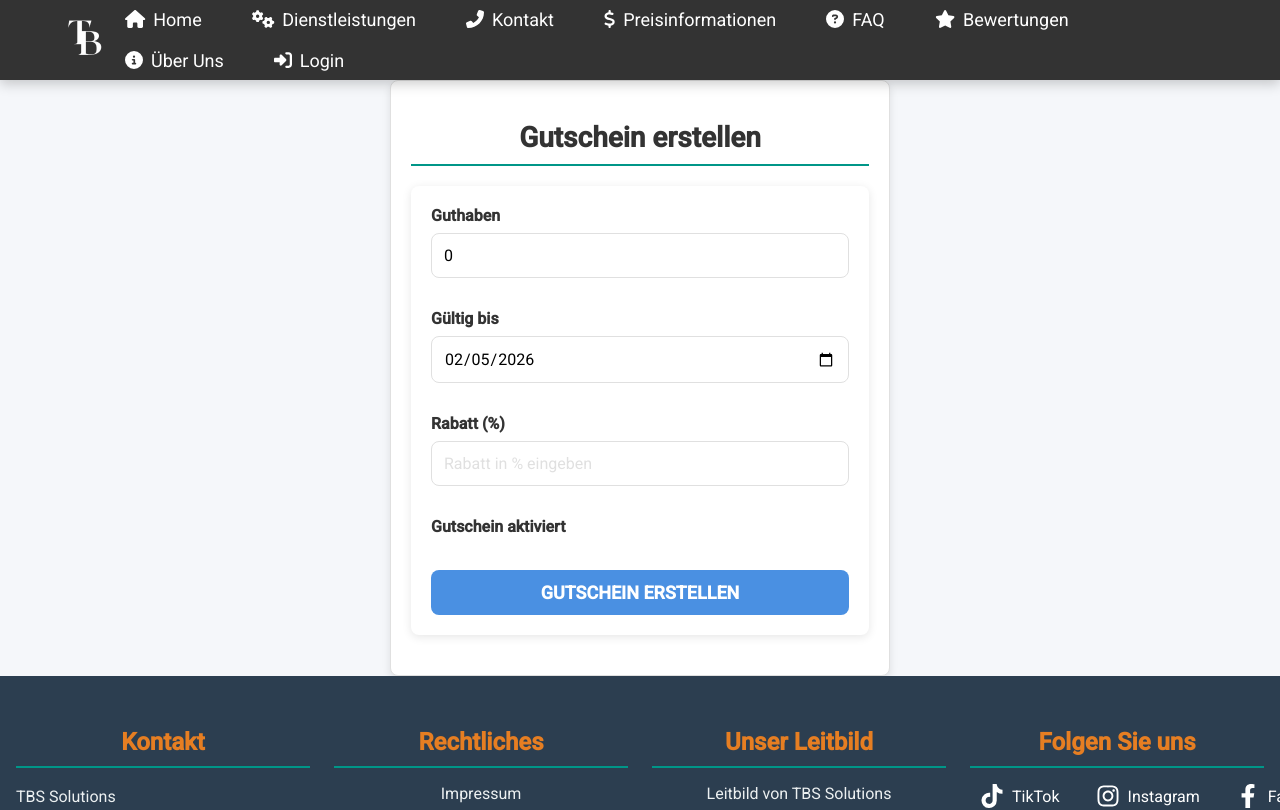
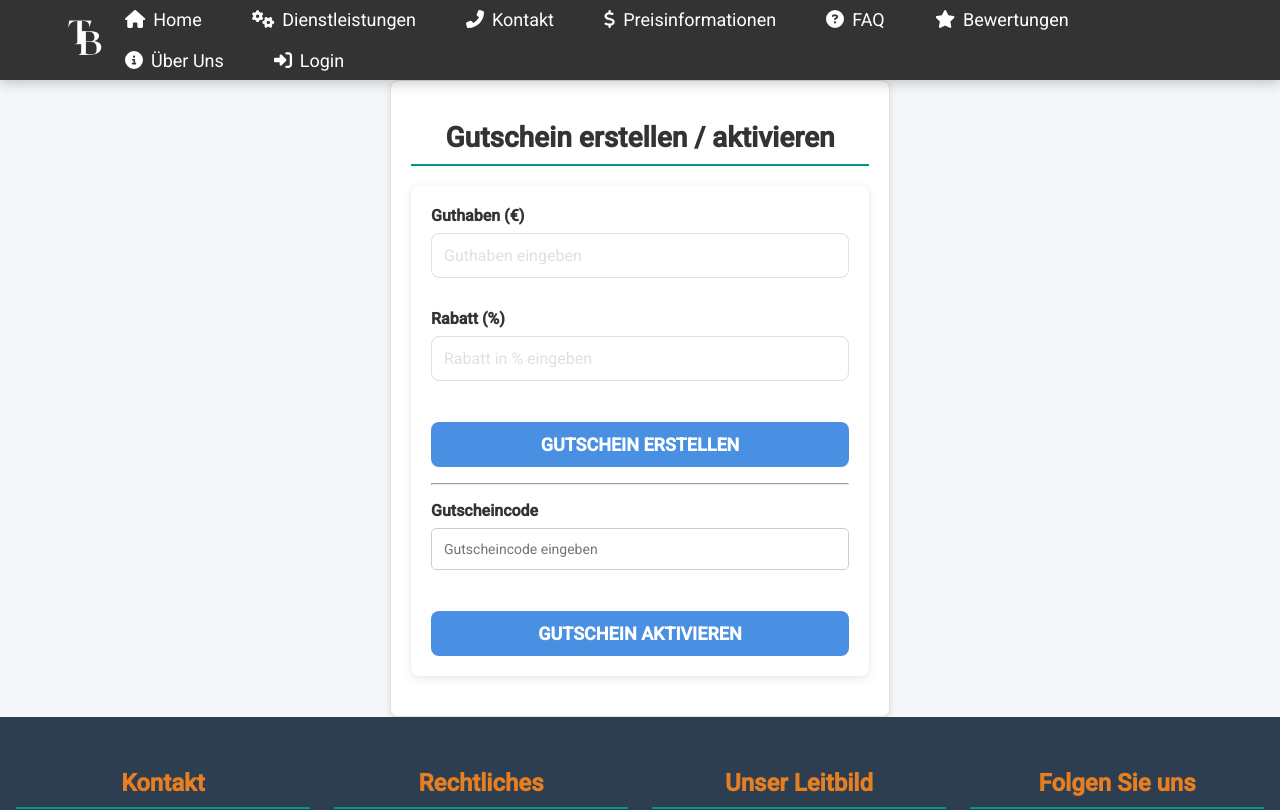
Before and after one commit to tbs-dienste/webfrostend, a React (Create React App) app: page /gutschein in a window 1280 px wide. Shown: the top 810 px of the page. Built offline with nearby package versions, Linux system fonts and the light colour scheme; what @react-pdf/renderer would draw is missing.

Commit message:
GutscheinErstellung.jsx aktualisieren

```diff
--- a/src/components/Gutschein/GutscheinErstellung.jsx
+++ b/src/components/Gutschein/GutscheinErstellung.jsx
@@ -1,111 +1,108 @@
-import React, { useState, useEffect } from 'react';
+import React, { useState } from 'react';
 import axios from 'axios';
 import './GutscheinErstellung.scss';
 
 const GutscheinErstellung = () => {
-  const [guthaben, setGuthaben] = useState(0);
-  const [gueltigBis, setGueltigBis] = useState('');
+  const [guthaben, setGuthaben] = useState('');
   const [gutscheinrabatt, setGutscheinrabatt] = useState('');
-  const [gutscheinaktiviert, setGutscheinaktiviert] = useState(false);
+  const [gutscheincode, setGutscheincode] = useState('');
   const [message, setMessage] = useState('');
-  const [messageType, setMessageType] = useState(''); // 'error' or 'success'
-
-  useEffect(() => {
-    const today = new Date();
-    const nextYear = new Date(today.setFullYear(today.getFullYear() + 1));
-    const formattedDate = nextYear.toISOString().split('T')[0]; // Format date to YYYY-MM-DD
-    setGueltigBis(formattedDate);
-  }, []);
+  const [messageType, setMessageType] = useState('');
 
   const handleCreateGutschein = async () => {
     try {
       const rabattInDezimal = gutscheinrabatt ? parseFloat(gutscheinrabatt) / 100 : 0;
-      const gutschein = {
-        guthaben,
-        gueltigBis,
-        gutscheinrabatt: rabattInDezimal,
-        gutscheinaktiviert
-      };
+      const gutschein = { guthaben, gutscheinrabatt: rabattInDezimal };
 
       const token = localStorage.getItem('token');
-      const response = await axios.post('https://tbsdigitalsolutionsbackend.onrender.com/api/gutscheine', gutschein, {
-        headers: {
-          Authorization: `Bearer ${token}`
-        }
-      });
+      const response = await axios.post(
+        'https://tbsdigitalsolutionsbackend.onrender.com/api/gutscheine',
+        gutschein,
+        { headers: { Authorization: `Bearer ${token}` } }
+      );
 
-      setMessage(`Gutschein erfolgreich erstellt mit ID: ${response.data.data.id}`);
+      setMessage(`Gutschein erfolgreich erstellt: ${response.data.data.gutscheincode}`);
       setMessageType('success');
-
-      setTimeout(() => {
-        window.location.href = '/gutscheine-liste'; // Anpassung der URL nach Bedarf
-      }, 2000);
+      setGuthaben('');
+      setGutscheinrabatt('');
     } catch (error) {
-      console.error('Fehler beim Erstellen des Gutscheins:', error);
-      setMessage('Es gab ein Problem beim Erstellen des Gutscheins. Bitte versuchen Sie es später erneut.');
+      console.error('Fehler beim Erstellen:', error);
+      setMessage('Erstellung fehlgeschlagen.');
       setMessageType('error');
     }
   };
 
-  const handleGutscheinrabattChange = (e) => {
-    const value = e.target.value;
-    setGutscheinrabatt(value);
-    if (value) {
-      setGuthaben(0);
+  const handleActivateGutschein = async () => {
+    try {
+      if (!gutscheincode || guthaben <= 0) {
+        setMessage('Gutscheincode und Guthaben erforderlich.');
+        setMessageType('error');
+        return;
+      }
+
+      const token = localStorage.getItem('token');
+      const response = await axios.post(
+        'https://tbsdigitalsolutionsbackend.onrender.com/api/gutscheine/activate',
+        { gutscheincode, guthaben },
+        { headers: { Authorization: `Bearer ${token}` } }
+      );
+
+      setMessage(response.data.message);
+      setMessageType('success');
+      setGutscheincode('');
+      setGuthaben('');
+    } catch (error) {
+      console.error('Fehler bei der Aktivierung:', error);
+      setMessage('Aktivierung fehlgeschlagen.');
+      setMessageType('error');
     }
   };
 
   return (
     <div className="gutschein-erstellung">
-      <h2>Gutschein erstellen</h2>
-      {message && (
-        <div className={`message ${messageType}`}>
-          {message}
-        </div>
-      )}
+      <h2>Gutschein erstellen / aktivieren</h2>
+
+      {message && <div className={`message ${messageType}`}>{message}</div>}
+
       <form onSubmit={(e) => e.preventDefault()}>
         <div className="form-group">
-          <label htmlFor="guthaben">Guthaben</label>
+          <label htmlFor="guthaben">Guthaben (€)</label>
           <input
             type="number"
             id="guthaben"
             value={guthaben}
-            onChange={(e) => setGuthaben(parseFloat(e.target.value))}
-            disabled={!!gutscheinrabatt}
+            onChange={(e) => setGuthaben(e.target.value)}
             placeholder="Guthaben eingeben"
           />
         </div>
-        <div className="form-group">
-          <label htmlFor="gueltigBis">Gültig bis</label>
-          <input
-            type="date"
-            id="gueltigBis"
-            value={gueltigBis}
-            onChange={(e) => setGueltigBis(e.target.value)}
-          />
-        </div>
+
         <div className="form-group">
           <label htmlFor="gutscheinrabatt">Rabatt (%)</label>
           <input
             type="number"
             id="gutscheinrabatt"
             value={gutscheinrabatt}
-            onChange={handleGutscheinrabattChange}
+            onChange={(e) => setGutscheinrabatt(e.target.value)}
             placeholder="Rabatt in % eingeben"
           />
         </div>
+
+        <button type="button" onClick={handleCreateGutschein}>Gutschein erstellen</button>
+
+        <hr />
+
         <div className="form-group">
-          <label htmlFor="gutscheinaktiviert">Gutschein aktiviert</label>
+          <label htmlFor="gutscheincode">Gutscheincode</label>
           <input
-            type="checkbox"
-            id="gutscheinaktiviert"
-            checked={gutscheinaktiviert}
-            onChange={(e) => setGutscheinaktiviert(e.target.checked)}
+            type="text"
+            id="gutscheincode"
+            value={gutscheincode}
+            onChange={(e) => setGutscheincode(e.target.value)}
+            placeholder="Gutscheincode eingeben"
           />
         </div>
-        <button type="button" onClick={handleCreateGutschein}>
-          Gutschein erstellen
-        </button>
+
+        <button type="button" onClick={handleActivateGutschein}>Gutschein aktivieren</button>
       </form>
     </div>
   );
```
